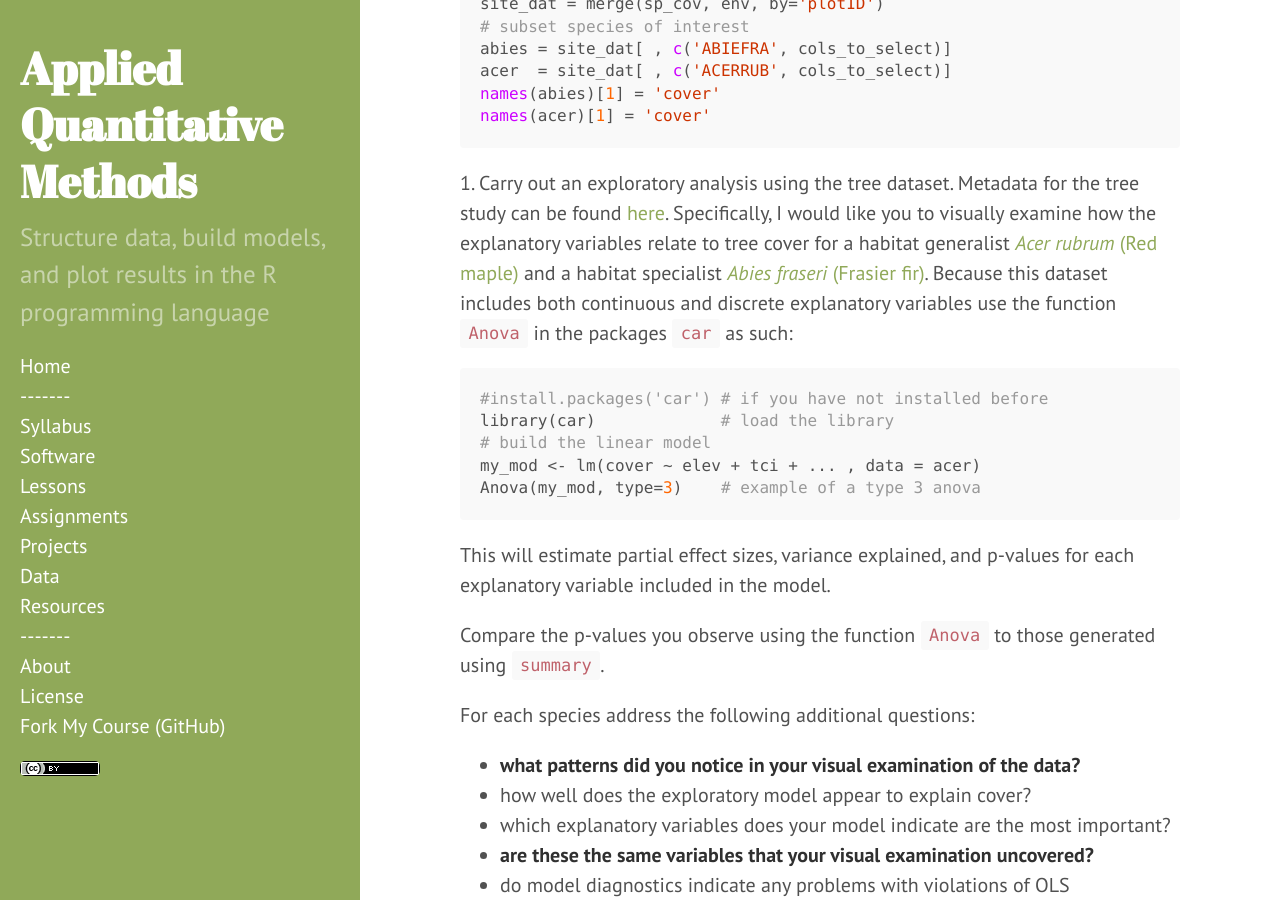
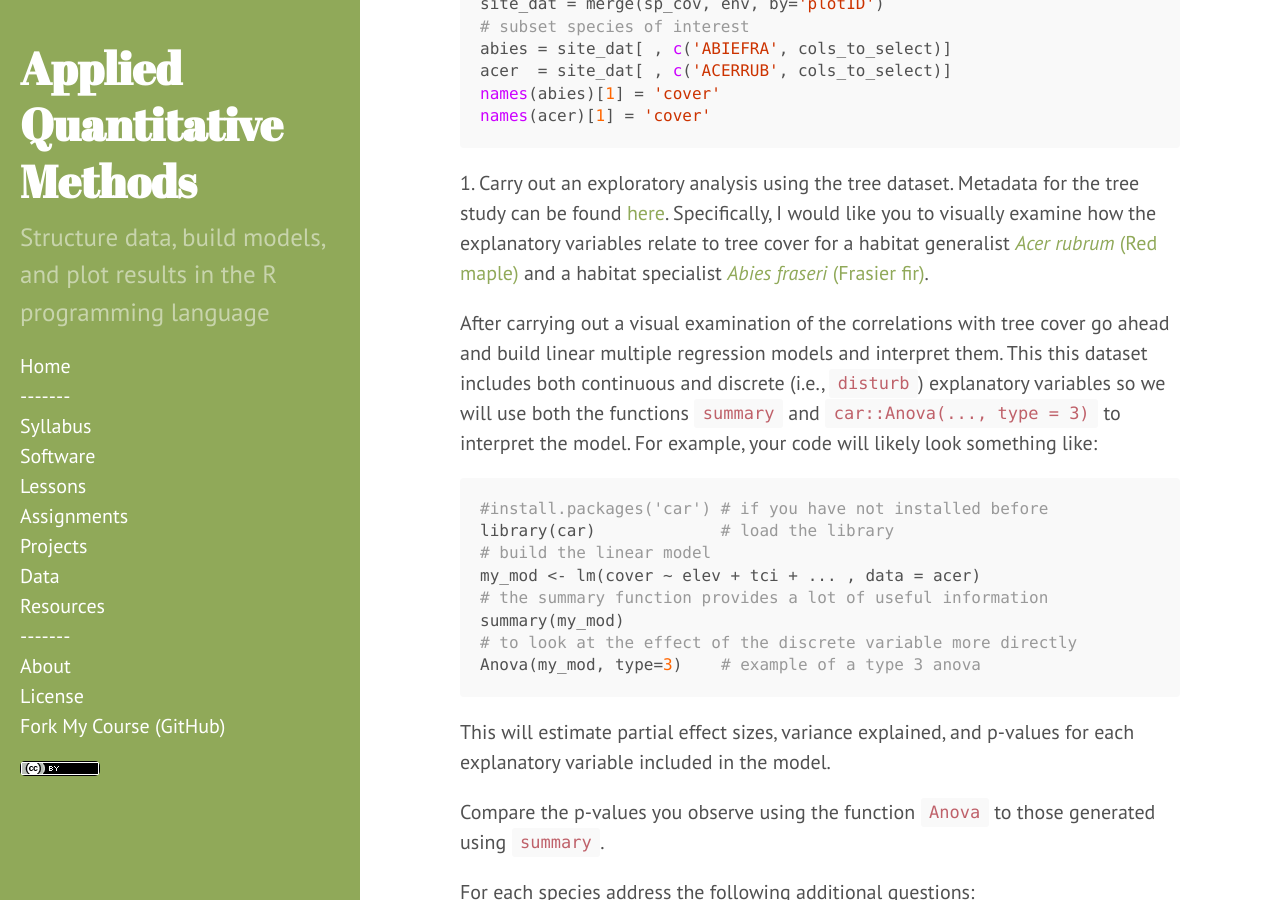
Before and after one commit to dmcglinn/quant_methods, a Jekyll site: the page built from assignments/univariate_models.md, in a window 1280 px wide and 900 px high, scrolled down 2341 px. Built offline with Jekyll 4.4.1, drawn with Linux system fonts in a browser that asks for light colours.

Commit message:
add more context to question 1 on univariate assignment

````diff
--- a/assignments/univariate_models.md
+++ b/assignments/univariate_models.md
@@ -77,14 +77,20 @@ like you to visually examine how the explanatory variables relate to tree cover
 for a habitat generalist [*Acer rubrum* (Red maple)](http://www.durhamtownship.com/blog-archives/pix/November1407.jpg) and a
 habitat specialist [*Abies fraseri* (Frasier
 fir)](https://upload.wikimedia.org/wikipedia/commons/d/d0/Abies_fraseri_Mitchell.jpg).
-Because this dataset includes both continuous and discrete explanatory variables
-use the function `Anova` in the packages `car` as such:
+
+After carrying out a visual examination of the correlations with tree cover go
+ahead and build linear multiple regression models and interpret them. This
+this dataset includes both continuous and discrete (i.e., `disturb`) explanatory variables so we will use both the functions `summary` and `car::Anova(..., type = 3)` to interpret
+the model. For example, your code will likely look something like:
 
 ```r
 #install.packages('car') # if you have not installed before
 library(car)             # load the library
 # build the linear model
 my_mod <- lm(cover ~ elev + tci + ... , data = acer)
+# the summary function provides a lot of useful information
+summary(my_mod)
+# to look at the effect of the discrete variable more directly
 Anova(my_mod, type=3)    # example of a type 3 anova
 ```
 
````
